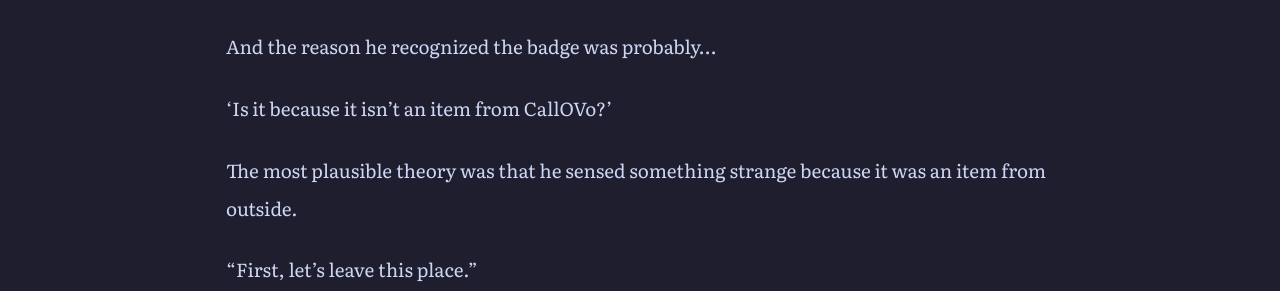
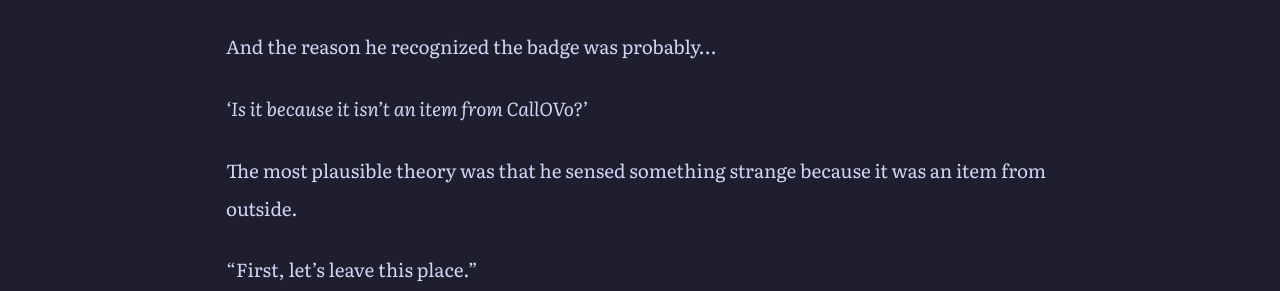
Before and after one commit to soleumn/soleumn.github.io, a Jekyll site: the page built from _chapters/eoshinki/ch55.md, in a window 1280 px wide and 900 px high, scrolled down 850 px. Shown: the part 159-450 px from the top of the window. Built offline with Jekyll 4.4.1, drawn with Linux system fonts in a browser that asks for light colours; comment, search, counter and statistics services are not loaded.

Commit message:
Update ch55.md

```diff
--- a/_chapters/eoshinki/ch55.md
+++ b/_chapters/eoshinki/ch55.md
@@ -31,7 +31,7 @@
 
 And the reason he recognized the badge was probably…
 
-‘Is it because it isn’t an item from CallOVo?’
+*‘Is it because it isn’t an item from CallOVo?’*
 
 The most plausible theory was that he sensed something strange because it was an item from outside.
 
@@ -71,7 +71,7 @@
 
 And if I didn’t ask now, I had no idea what kind of bomb it might become later.
 
-‘Wouldn’t it be better to make it explode sooner?’
+*‘Wouldn’t it be better to make it explode sooner?’*
 
 I approached him with the mindset of a bomb disposal expert.
 
@@ -141,7 +141,7 @@
 
 After all, today’s ritual would not use the kidnapped people as sacrifices. The cult members themselves would be offered instead, so there was no need to rescue them early.
 
-‘Originally, I planned to stay as close to Dominic as possible.’
+*‘Originally, I planned to stay as close to Dominic as possible.’*
 
 I had intended to keep an eye on whether he caused any trouble while also making use of him for various purposes.
 
@@ -181,7 +181,7 @@
 
 I reached inside and took the hat hanging on the wall.
 
-‘I’m only taking one hat.’
+*‘I’m only taking one hat.’*
 
 Since they had dragged an innocent person here, I felt like the police station could at least provide a souvenir.
 
```
